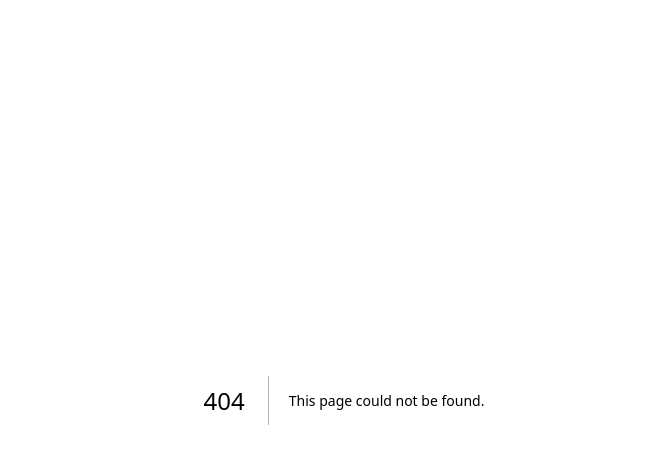
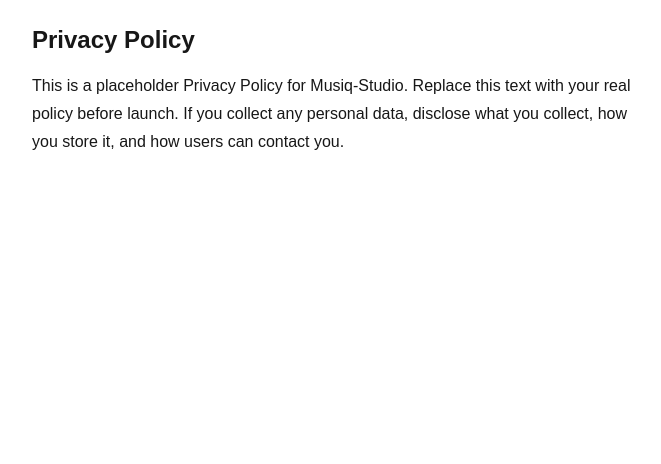
Before and after one commit to TPayne011/musiq-studio, a Next.js app: page /privacy in a window 1280 px wide. Before the commit this address had no page. Shown: the top 464 px of the page, without its empty margins (296-957 px from the left). Built offline with nearby package versions, Linux system fonts and the light colour scheme.

Commit message:
Add Privacy and Terms pages

```diff
--- /dev/null
+++ b/src/app/privacy/page.tsx
@@ -0,0 +1,13 @@
+export default function PrivacyPage() {
+  return (
+    <main className="p-6 max-w-2xl mx-auto">
+      <h1 className="text-2xl font-bold mb-4">Privacy Policy</h1>
+      <p className="leading-7">
+        This is a placeholder Privacy Policy for Musiq-Studio. Replace this text
+        with your real policy before launch. If you collect any personal data,
+        disclose what you collect, how you store it, and how users can contact
+        you.
+      </p>
+    </main>
+  );
+}
--- /dev/null
+++ b/src/app/terms/page.tsx
@@ -0,0 +1,12 @@
+export default function TermsPage() {
+  return (
+    <main className="p-6 max-w-2xl mx-auto">
+      <h1 className="text-2xl font-bold mb-4">Terms of Service</h1>
+      <p className="leading-7">
+        These are placeholder Terms of Service for Musiq-Studio. Replace with
+        your real terms (acceptable use, ownership, disclaimers, and contact
+        info) before launch.
+      </p>
+    </main>
+  );
+}
```
